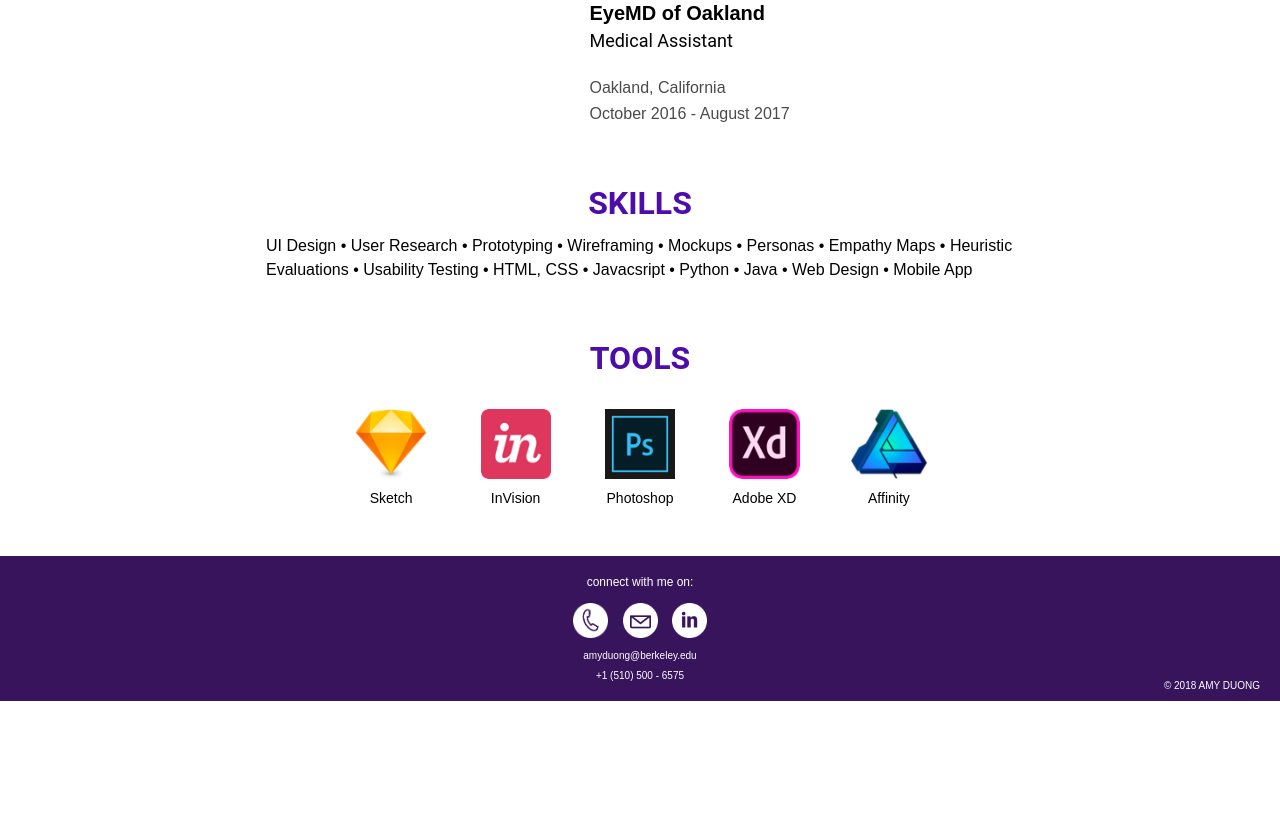
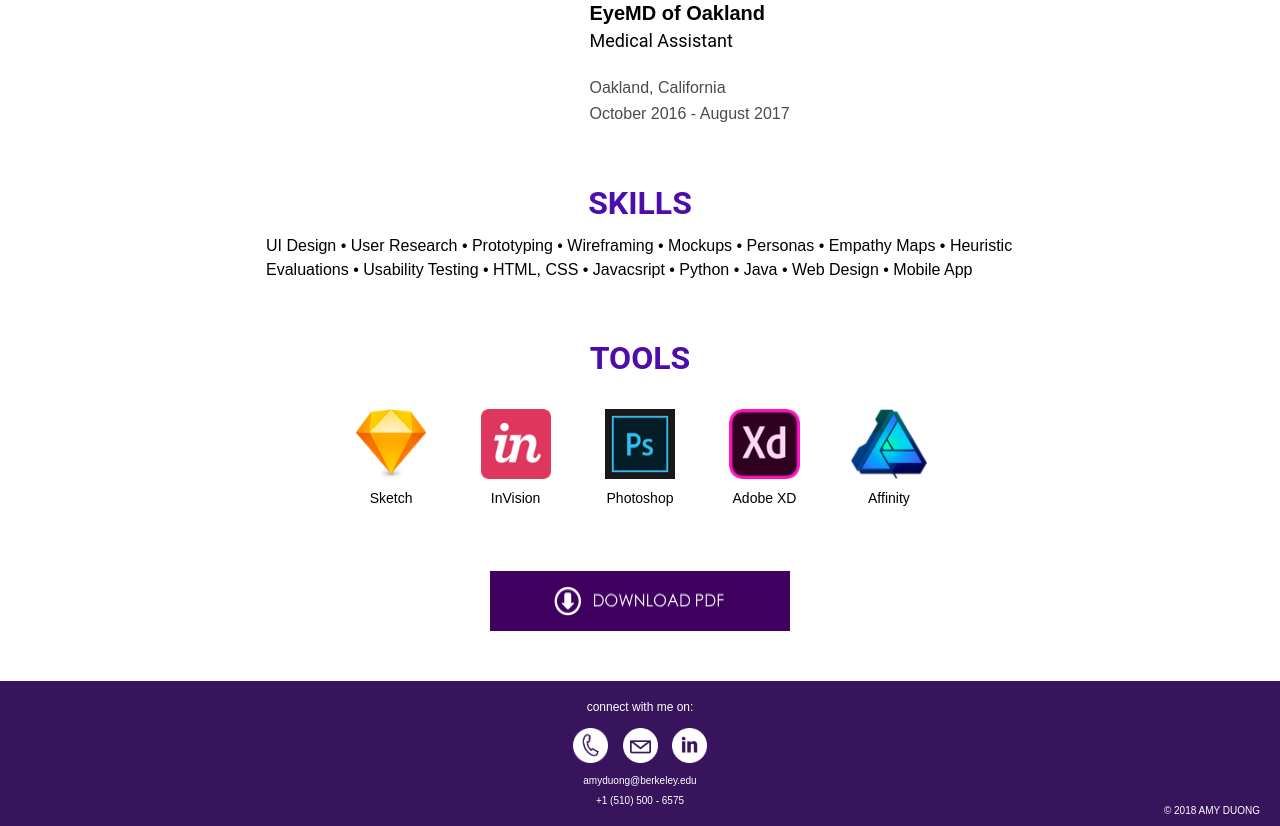
Before and after one commit to amyduongux/amyduongux.github.io, a plain HTML site: page resume.html in a window 1280 px wide. Shown: the part 1314-2140 px from the top of the page. Before the commit the page ends 2015 px from the top, so only its background shows below. Drawn offline with Linux system fonts and the light colour scheme.

Commit message:
Added resume download option
Added download pdf button to resume, external link to dropbox, and also changed cropping of hero image.

```diff
--- a/resume-style.css
+++ b/resume-style.css
@@ -620,6 +620,13 @@ input, select {
 			padding: 10px;
 		}
 
+		#download-resume-button {
+			display: block;
+			width: 300px;
+			height: 60px;
+			margin: 65px auto 10px auto;
+		}
+
 		footer .mobile-hide {
 			position: relative;
 			width: 100%;
--- a/resume.html
+++ b/resume.html
@@ -212,6 +212,8 @@
 				</section>
 			</div>
 
+			<a href="https://www.dropbox.com/s/trxnu1lycmj8hlv/Resume-AmyDuong.pdf?dl=0" rel="noopener noreferrer" target="_blank"> <img src="img/download-pdf-button.png" id="download-resume-button"> </a>
+
 		</main>
 
 		<footer>
```
Also changed, not shown: 1 other file.
